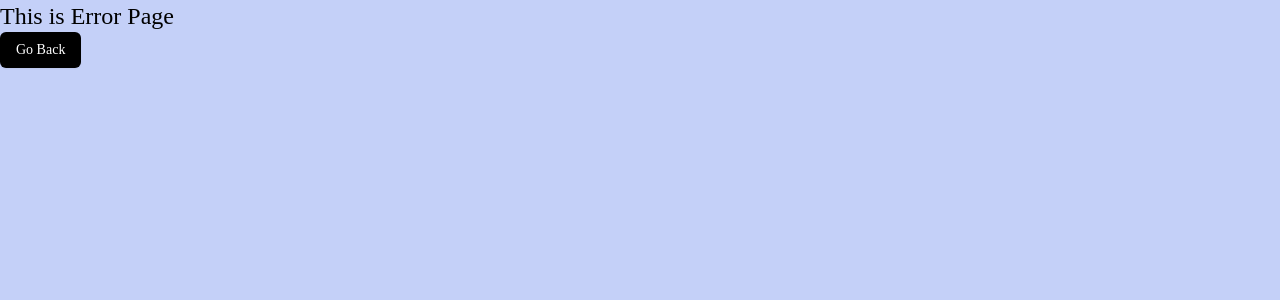
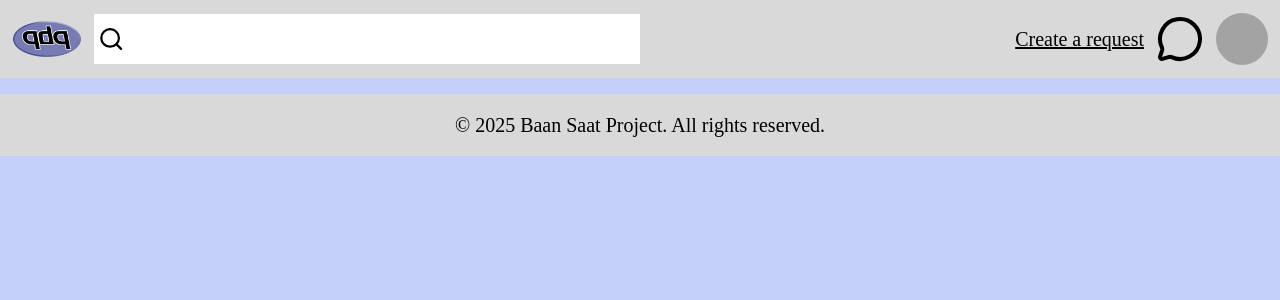
Before and after one commit to PHP-BEST/baan-saat-frontend, a React (Vite) app: page /booking in a window 1280 px wide. Shown: the top 300 px of the page. Built offline with nearby package versions, Linux system fonts and the light colour scheme; no server answers; a web font is replaced by a local one.

Commit message:
feat: add bookingpage route

```diff
--- /dev/null
+++ b/src/pages/Booking.tsx
@@ -0,0 +1,12 @@
+import Header from '@/components/our-components/header';
+import Footer from '@/components/our-components/footer';
+
+export default function BookingPage() {
+  return (
+    <div className="flex flex-col gap-4">
+      <Header />
+
+      <Footer />
+    </div>
+  );
+}
--- a/src/route.tsx
+++ b/src/route.tsx
@@ -5,6 +5,7 @@ import LandingPage from './pages/Landing';
 import YourServicePage from './pages/YourService';
 import LoginPage from './pages/Login';
 import ProfilePage from './pages/Profile';
+import BookingPage from './pages/Booking';
 export const router = createBrowserRouter([
   {
     path: '',
@@ -25,4 +26,9 @@ export const router = createBrowserRouter([
     element: <LoginPage />,
     errorElement: <ErrorPage />,
   },
+  {
+    path: 'booking',
+    element: <BookingPage />,
+    errorElement: <ErrorPage />,
+  },
 ]);
```
